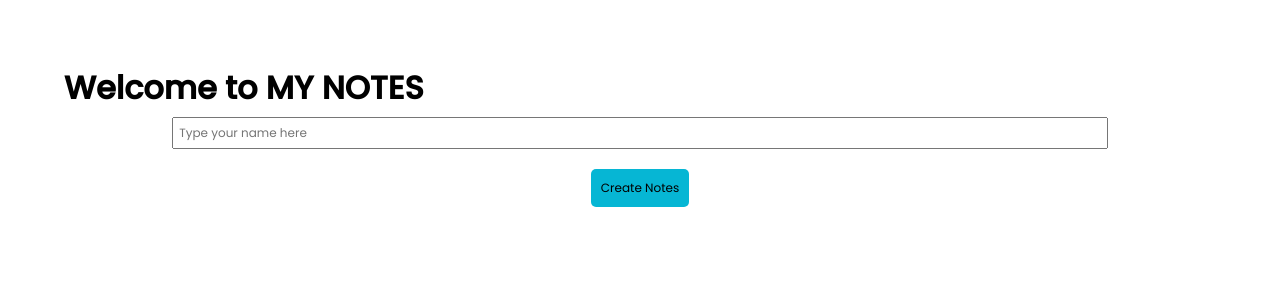
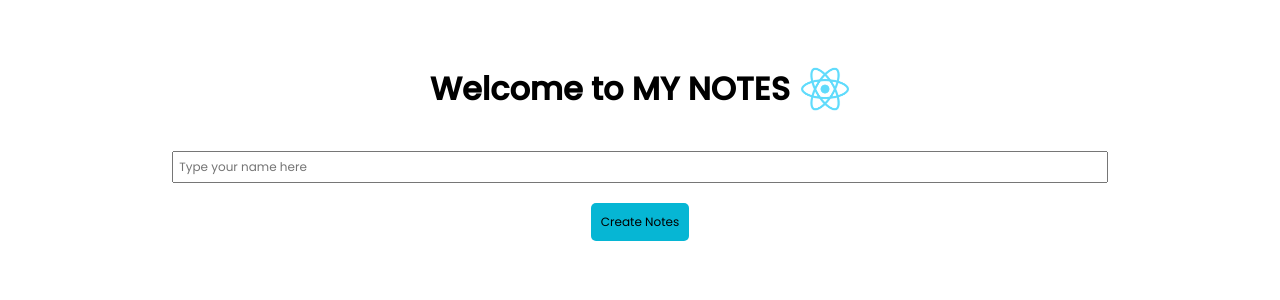
Before and after one commit to NeeshuSharmaa/my-notes-app, a React (Create React App) app: page / in a window 1280 px wide. Shown: the top 300 px of the page. Built offline with nearby package versions, Linux system fonts and the light colour scheme.

Commit message:
Added: React logo

```diff
--- a/src/components/LoginPage.js
+++ b/src/components/LoginPage.js
@@ -7,28 +7,16 @@ import stylesheet from "../App.css";
 // button-> create new note
     // warnings on clicking button if name hasn't been entered
 
-export default function LoginPage(){
-    var [userName, setUserName]=React.useState("");
-    var [warning, setWarning]=React.useState("");
-
-    function changeHandler(event){
-        setUserName(event.target.value);
-    }
-    function inputClickHandler(){
-        setWarning("");
-
-    }
-    function clickHandler(){
-        return (
-            userName===""? setWarning("Enter the name first!!"):""
-        )
-    }
+export default function LoginPage(props){
     return (
         <div className="login-page-container">
-            <h1> Welcome to MY NOTES</h1>
-            <input type="text" className="input-box" placeholder="Type your name here" onChange={changeHandler} onClick={inputClickHandler}></input>
-            <button className="create-note-btn" onClick={clickHandler}>Create Notes</button>
-            <div className="warning-box">{warning}</div>
+            <div className="login-header">
+                <h1> Welcome to MY NOTES</h1>
+                <img src="logo192.png"></img>
+            </div>
+            <input type="text" className="input-box" placeholder="Type your name here" onChange={props.onInputChange} onClick={props.onInputClick}></input>
+            <button className="create-note-btn" onClick={props.onBtnClick}>Create Notes</button>
+            <div className="warning-box">{props.warning}</div>
         </div>
     )
 }
```
